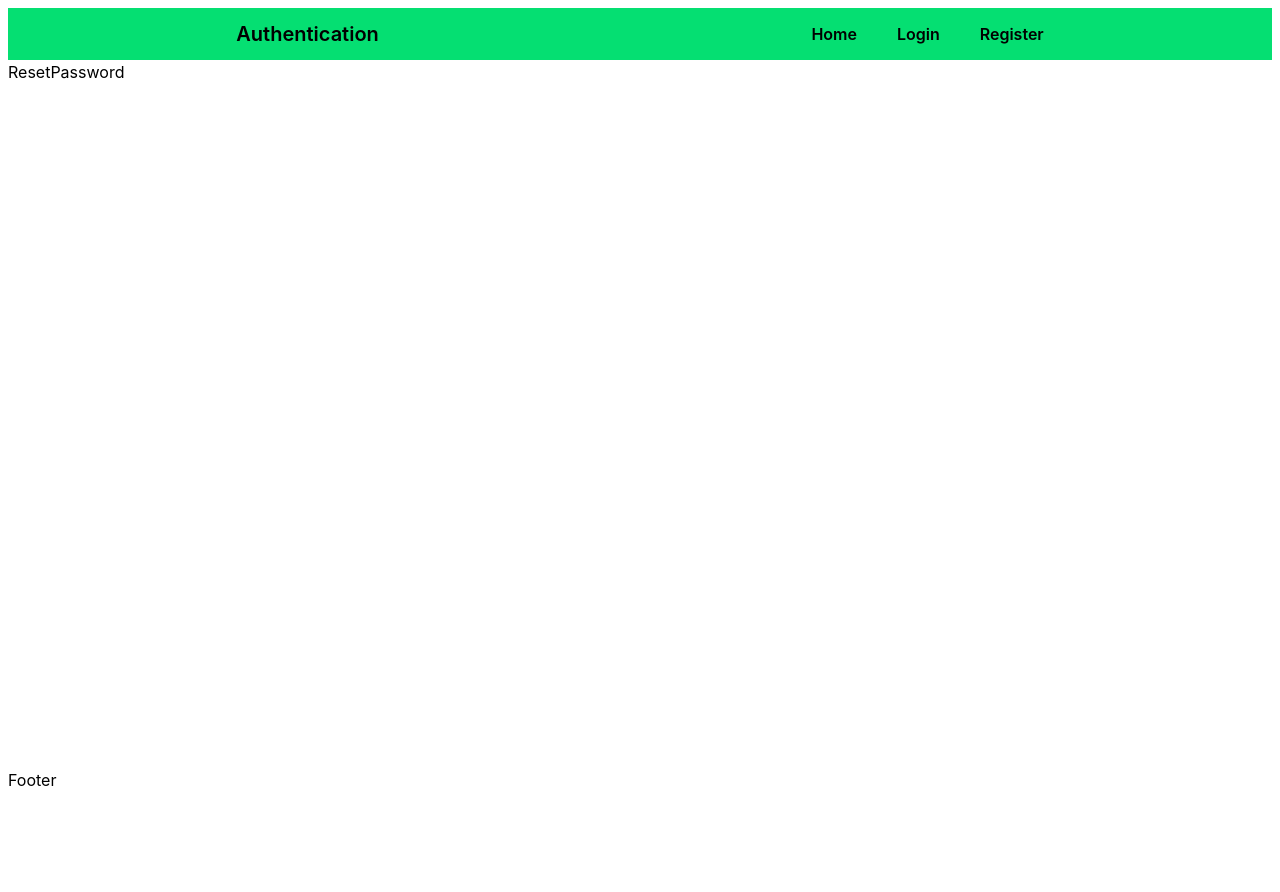
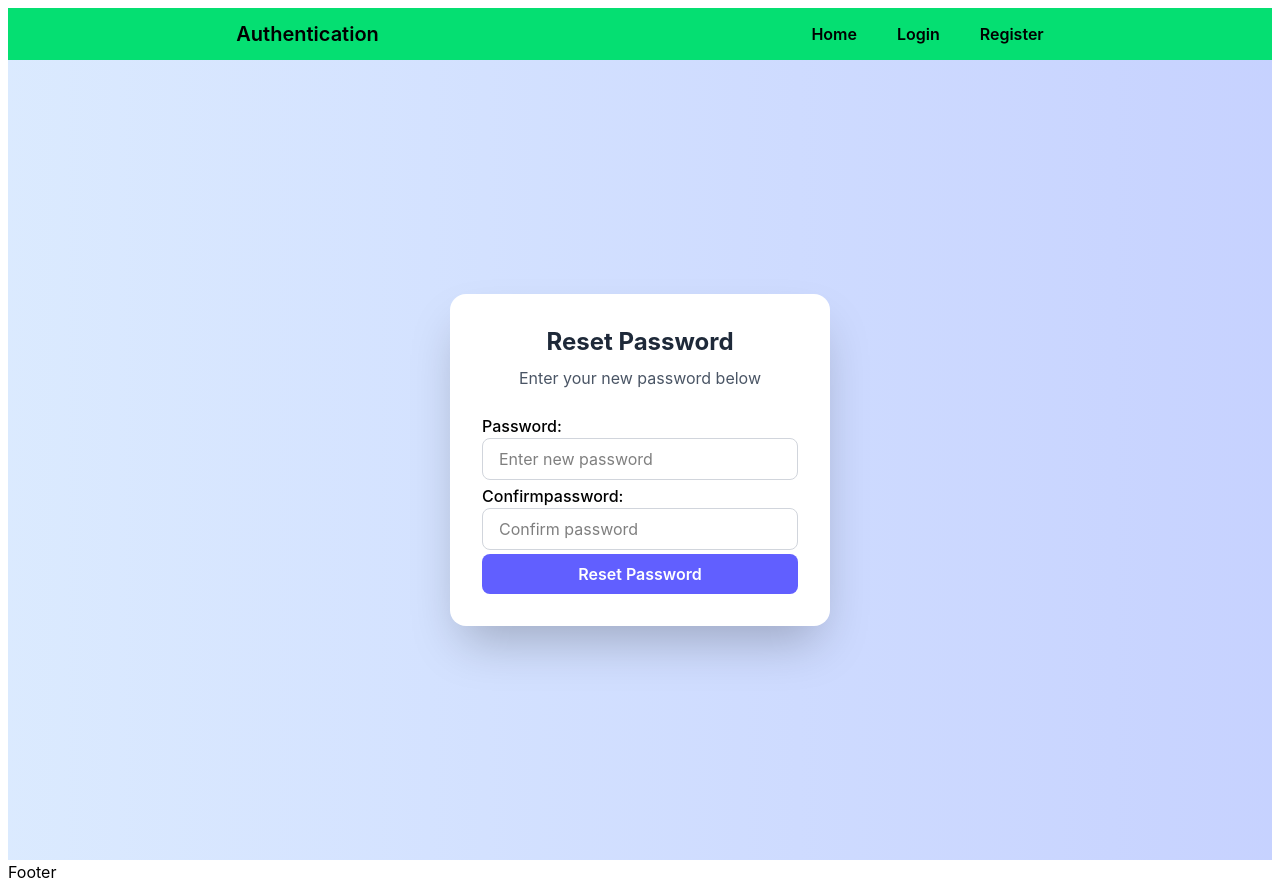
Before and after one commit to SohanAchhami54/Authentication_and_Authorization, a React app in the folder frontend/: page /password/reset/1 in a window 1280 px wide. Before the commit the page ends 800 px from the top, so only its background shows below. Built offline with nearby package versions, Linux system fonts and the light colour scheme; no server answers; the HTML template or start-up script is replaced by a standard one.

Commit message:
feat(resetpassword): add reset password feature

```diff
--- a/frontend/src/pages/Resetpass.jsx
+++ b/frontend/src/pages/Resetpass.jsx
@@ -1,10 +1,95 @@
 import React from 'react'
+import { useNavigate, useParams } from 'react-router-dom'
+import { manangeResetPass } from '../services/auth'
+import { useForm } from 'react-hook-form'
+import { zodResolver } from '@hookform/resolvers/zod'
+import * as z from 'zod'
+
+/* 🔥 Zod Schema */
+const formSchema = z.object({
+  password: z.string().min(1,'Password is required').min(8, 'Password must be at least 8 characters'),
+  confirmPassword: z.string().min(1,'Newpassword is required').min(8, 'Confirm password required')
+})
 
 const Resetpass = () => {
+  const { token } = useParams()
+  const navigate = useNavigate()
+
+  const {
+    register,
+    handleSubmit,
+    reset,
+    formState: { errors, isSubmitting }
+  } = useForm({
+    resolver: zodResolver(formSchema),
+    mode:'onChange'
+  })
+
+  const onSubmit = async (data) => {
+    await manangeResetPass(
+      data.password,
+      data.confirmPassword,
+      token,
+      navigate
+    )
+  }
+
   return (
-    <div>
-      <h1>ResetPassword</h1>
-    </div>
+    <form
+      onSubmit={handleSubmit(onSubmit)}
+      className="min-h-screen flex justify-center items-center bg-gradient-to-r from-blue-100 to-indigo-200"
+    >
+      <section className="bg-white shadow-2xl rounded-2xl p-8 w-[380px]">
+
+        <h1 className="text-2xl font-bold text-center text-gray-800 mb-2">
+          Reset Password
+        </h1>
+
+        <p className="text-gray-600 text-center mb-6">
+          Enter your new password below
+        </p>
+
+        {/* Password */}
+        <label htmlFor="password" className='font-medium'>Password:</label>
+        <input
+          type="password"
+          id='password'
+          placeholder="Enter new password"
+          {...register("password")}
+          className="w-full border border-gray-300 rounded-lg px-4 py-2 mb-1 focus:outline-none focus:ring-2 focus:ring-indigo-400"
+        />
+        {errors.password && (
+          <p className="text-red-600 text-sm mb-3">
+            {errors?.password && errors.password.message}
+          </p>
+        )}
+
+        {/* Confirm Password */}
+        <label htmlFor="confirmPassword" className='font-medium'>Confirmpassword:</label>
+        <input
+          type="password"
+          id='confirmPassword'
+          placeholder="Confirm password"
+          {...register("confirmPassword")}
+          className="w-full border border-gray-300 rounded-lg px-4 py-2 mb-1 focus:outline-none focus:ring-2 focus:ring-indigo-400"
+        />
+        {errors.confirmPassword && (
+          <p className="text-red-600 text-sm mb-3">
+            {errors?.confirmPassword && errors.confirmPassword.message}
+          </p>
+        )}
+
+        {/* Button */}
+        <button
+          type="submit"
+          disabled={isSubmitting}
+          className="w-full bg-indigo-500 hover:bg-indigo-600 text-white font-semibold py-2 rounded-lg transition duration-300"
+        >
+          {isSubmitting ? "Loading..." : "Reset Password"}
+        </button>
+
+      </section>
+    </form>
   )
 }
 
```
